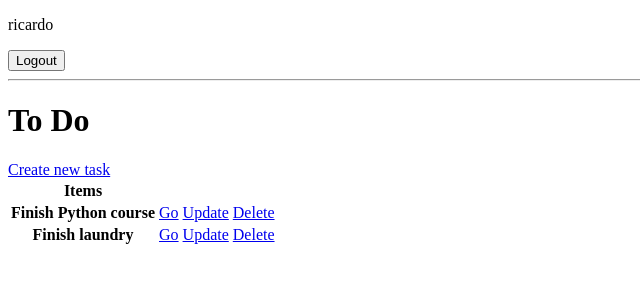
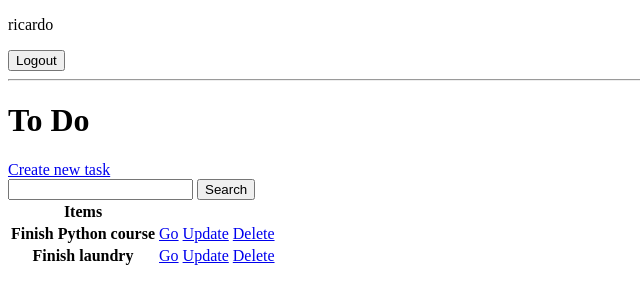
Before and after one commit to ricardobar96/django-web-app, a Django app: page / in a window 1280 px wide. Shown: the top 304 px of the page, without its empty margins (0-640 px from the left). Run offline with Django 5.2, Linux system fonts and the light colour scheme; a user stored in the database is signed in; data comes from the database, SQL or seed files in the repository; both versions use the stored data as it was after the commit.

Commit message:
Text area that allows user to filter tasks by name

```diff
--- a/django_app/base/templates/base/task_list.html
+++ b/django_app/base/templates/base/task_list.html
@@ -18,6 +18,12 @@
 
     <h1>To Do</h1>
     <a href="{% url 'create-task' %}">Create new task</a>
+
+    <form method="GET">
+        <input type="text" name="area-search">
+        <input type="submit" value="Search">
+    </form>
+
     <table>
         <tr>
             <th>
--- a/django_app/base/views.py
+++ b/django_app/base/views.py
@@ -43,6 +43,11 @@ class  ListToDo(LoginRequiredMixin, ListView):
         context = super().get_context_data(**kwargs)
         context['tasks'] = context['tasks'].filter(user=self.request.user)
         context['count'] = context['tasks'].filter(complete=False).count()
+
+        to_search =self.request.GET.get('area-search') or ''
+        if to_search:
+            context['tasks'] = context['tasks'].filter(title__icontains=to_search)
+
         return context
 
 class  DetailTask(LoginRequiredMixin, DetailView):
```
Also changed, not shown: django_app/db.sqlite3.
